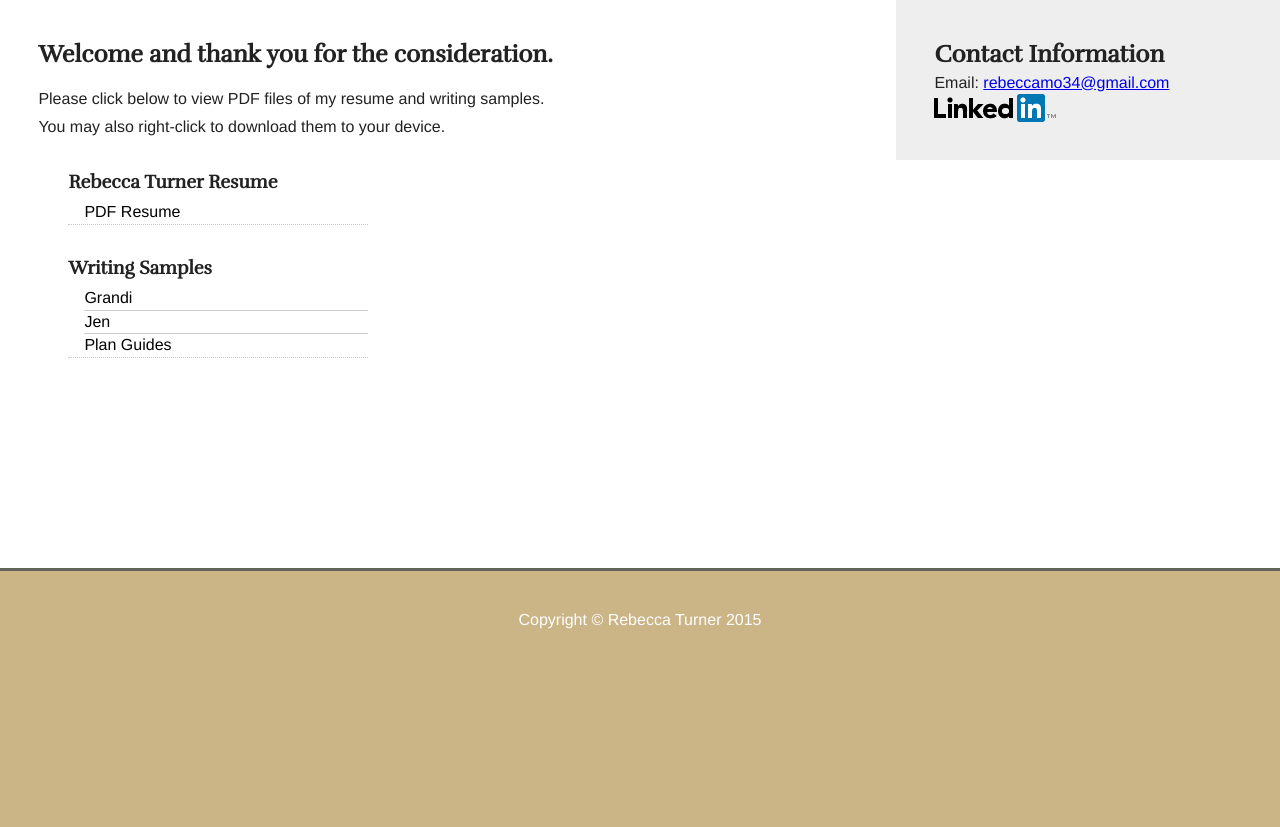
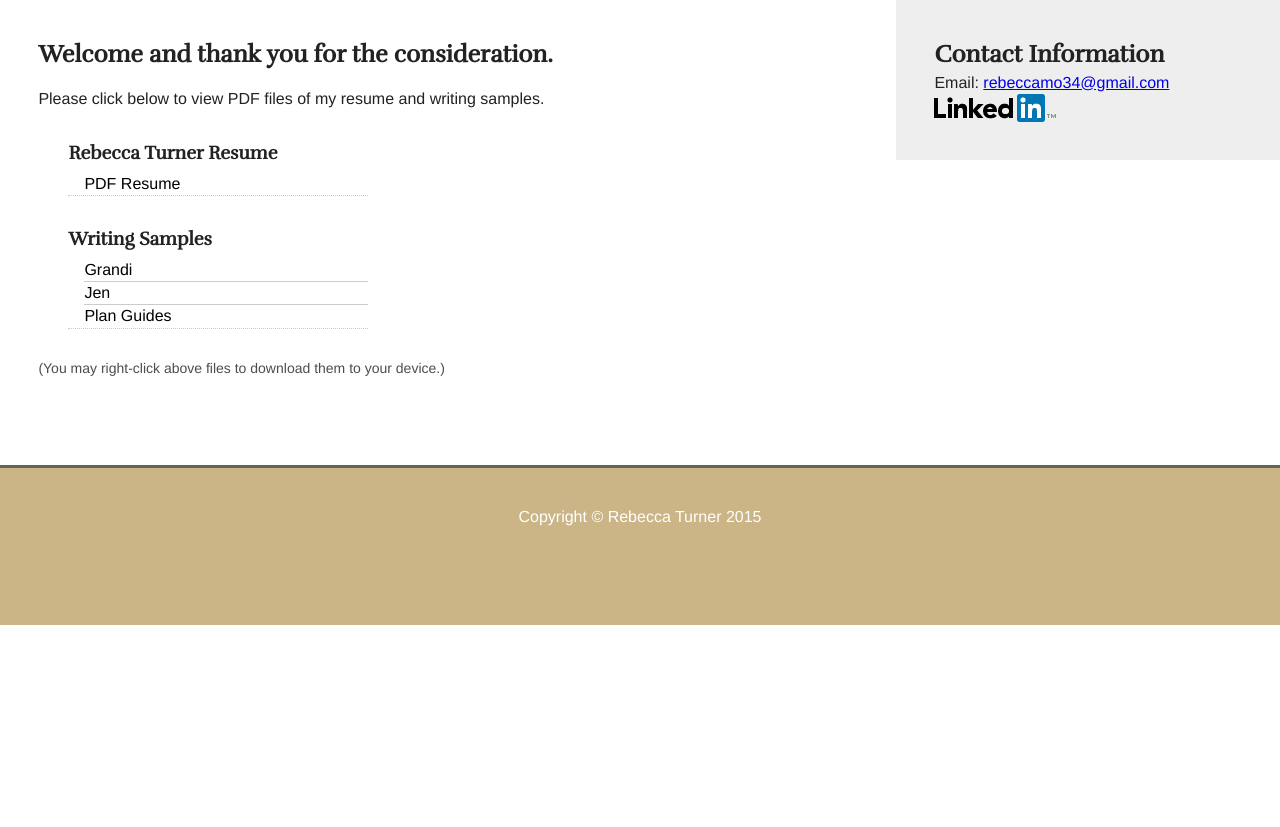
Before and after one commit to MikeiLL/copy-writer-resume, a PHP site: page / in a window 1280 px wide. Shown: the part 94-921 px from the top of the page. After the commit the page ends 719 px from the top, so only its background shows below. Run offline with PHP 8.4, Linux system fonts and the light colour scheme.

Commit message:
Move right click message and adapt content padding.

```diff
--- a/css/main.css
+++ b/css/main.css
@@ -136,6 +136,11 @@ body {
     margin-bottom: .4rem;
 }
 
+#content .parenthetical {
+    font-size: 14px;
+    color: hsla(0, 0%, 30%, 1);
+}
+
 .files {
     margin-left: 1rem;
     border-bottom: 1px dotted #ccc;
@@ -254,11 +259,11 @@ html, body {height: 100%;}
 #container {min-height: 100%;}
 
 #content {overflow:auto;
-	padding-bottom: 180px;}  /* must be same height as the footer */
+	padding-bottom: 80px;}  /* must be same height as the footer */
 
 #footer {position: relative;
 	margin-top: -180px; /* negative value of footer height */
-	height: 180px;
+	height: 80px;
 	clear:both;}
 
 /*Opera Fix*/
--- a/index.php
+++ b/index.php
@@ -33,7 +33,6 @@
               <h2>Welcome and thank you for the consideration.</h2>
               <!-- Main content -->
               <p>Please click below to view PDF files of my resume and writing samples.</p>
-              <p>You may also right-click to download them to your device.</p>
 
               <div class="files"><h3>Rebecca Turner Resume</h3>
                 <ul>
@@ -49,6 +48,8 @@
                     <li><a href="samples/planguides_intro.pdf" target="_blank">Plan Guides</a></li>
                 </ul>
               </div>
+
+               <p class="parenthetical">(You may right-click above files to download them to your device.)</p>
            </section>
 
            <!-- Sidebar -->
```
